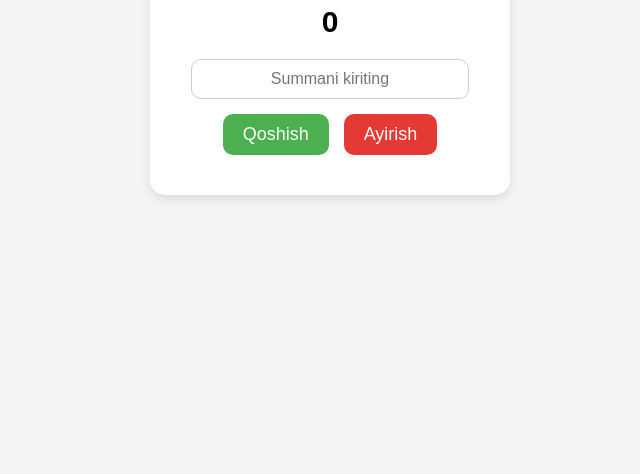
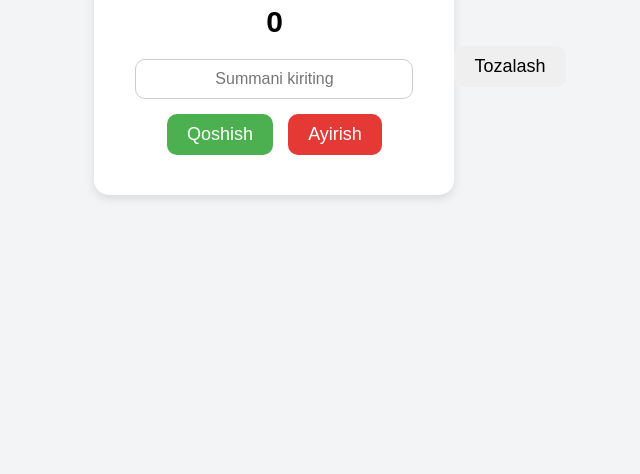
Before and after one commit to BobJunior-hub/Balance, a plain HTML site: page index.html in a window 1280 px wide. Shown: the part 342-816 px from the top of the page, without its empty margins (310-950 px from the left). Drawn offline with Linux system fonts and the light colour scheme.

Commit message:
Update index.html

```diff
--- a/index.html
+++ b/index.html
@@ -18,6 +18,8 @@
     <div class="history" id="history"></div>
   </div>
 
+  <button onclick="clean()">Tozalash</button>
+
   <script src="main.js"></script>
 
 </body>
```
